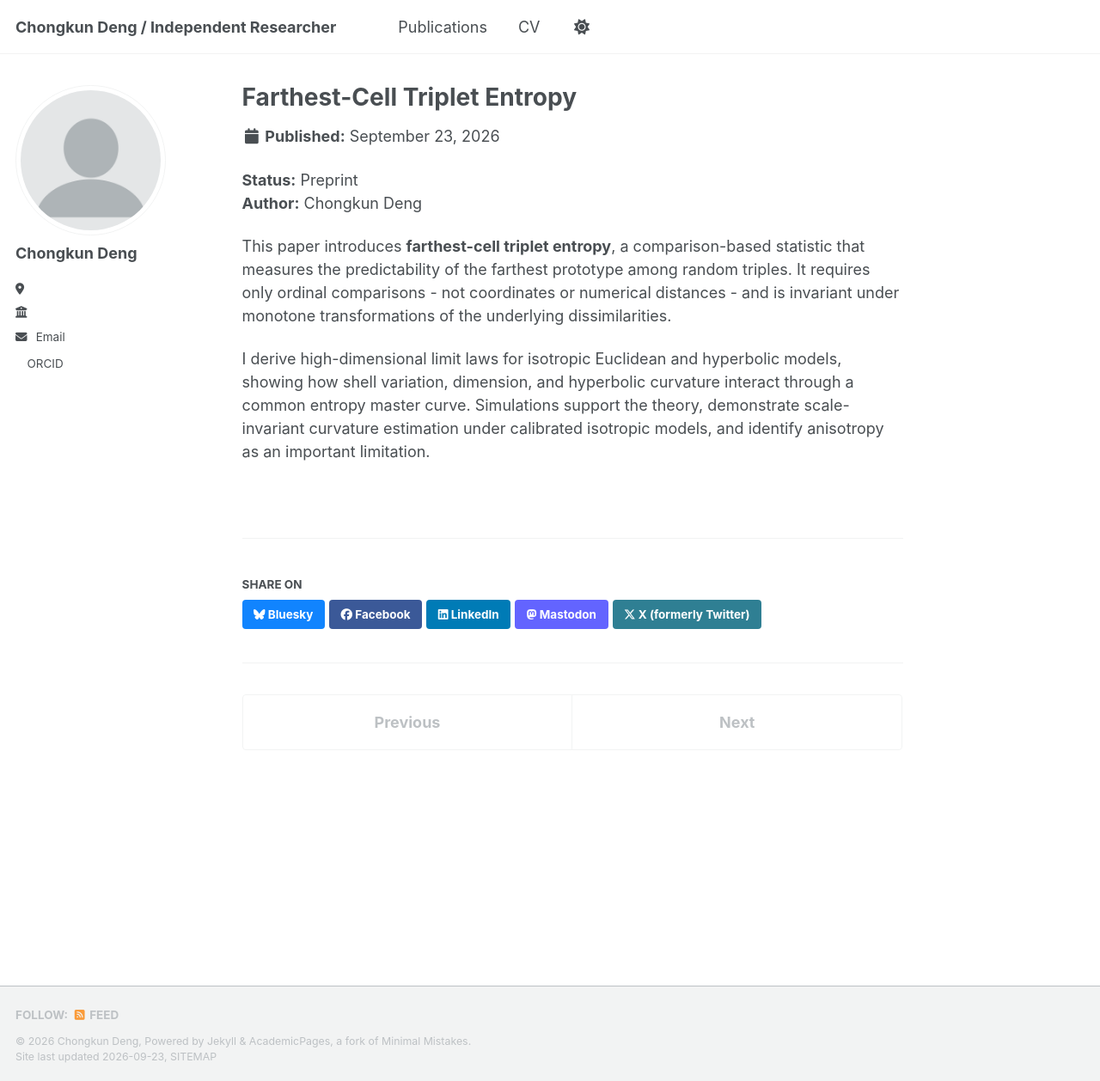
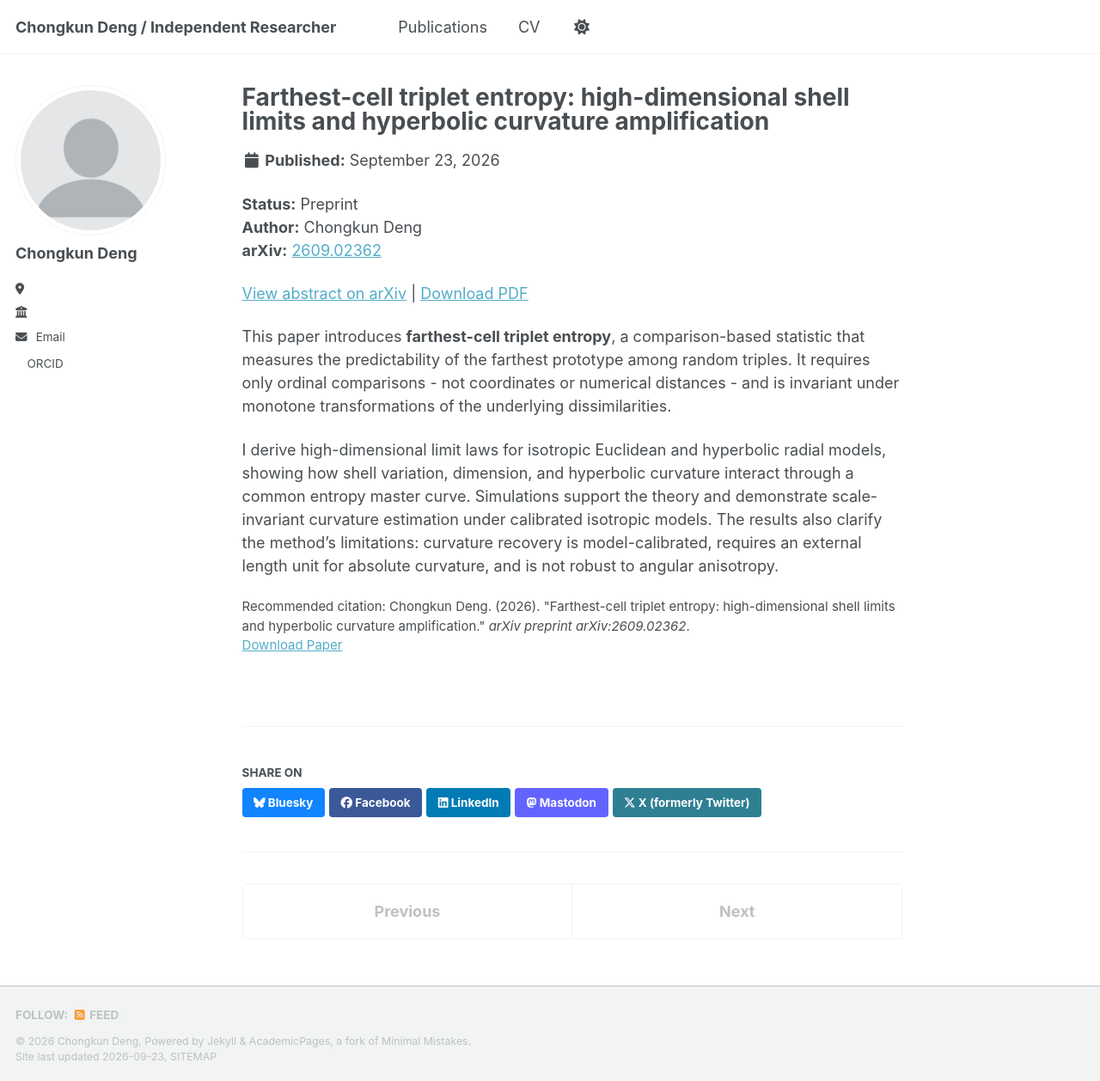
Before and after one commit to chongkun-deng/chongkun-deng.github.io, a Jekyll site: the page built from _publications/farthest-cell-triplet-entropy.md, in a window 1280 px wide and 1258 px high. Shown: the whole window at 86% size. Built offline with Jekyll 4.4.1, drawn with Linux system fonts in a browser that asks for light colours; a style sheet for code colours, icons or effects is not loaded.

Commit message:
Add files via upload

```diff
--- a/_publications/farthest-cell-triplet-entropy.md
+++ b/_publications/farthest-cell-triplet-entropy.md
@@ -1,5 +1,5 @@
 ---
-title: "Farthest-Cell Triplet Entropy"
+title: "Farthest-cell triplet entropy: high-dimensional shell limits and hyperbolic curvature amplification"
 collection: publications
 category: manuscripts
 status: "Preprint"
@@ -7,17 +7,22 @@ year: 2026
 order: 1
 authors: "Chongkun Deng"
 permalink: /publication/farthest-cell-triplet-entropy
-# paperurl: "https://arxiv.org/abs/..."
+paperurl: "https://arxiv.org/abs/2609.02362"
+pdfurl: "https://arxiv.org/pdf/2609.02362"
 # codeurl: "https://github.com/..."
+citation: 'Chongkun Deng. (2026). &quot;Farthest-cell triplet entropy: high-dimensional shell limits and hyperbolic curvature amplification.&quot; <i>arXiv preprint arXiv:2609.02362</i>.'
 excerpt: >-
-  A comparison-based statistic for measuring how predictable the farthest
-  prototype is within a random triple, with high-dimensional limit laws for
-  isotropic Euclidean and hyperbolic models.
+  A comparison-based entropy statistic for the farthest-prototype label among
+  random triples, with high-dimensional limit laws for isotropic Euclidean and
+  hyperbolic models and model-calibrated curvature inference.
 ---
 
 **Status:** Preprint
 **Author:** Chongkun Deng
+**arXiv:** [2609.02362](https://arxiv.org/abs/2609.02362)
+
+[View abstract on arXiv](https://arxiv.org/abs/2609.02362) \| [Download PDF](https://arxiv.org/pdf/2609.02362)
 
 This paper introduces **farthest-cell triplet entropy**, a comparison-based statistic that measures the predictability of the farthest prototype among random triples. It requires only ordinal comparisons - not coordinates or numerical distances - and is invariant under monotone transformations of the underlying dissimilarities.
 
-I derive high-dimensional limit laws for isotropic Euclidean and hyperbolic models, showing how shell variation, dimension, and hyperbolic curvature interact through a common entropy master curve. Simulations support the theory, demonstrate scale-invariant curvature estimation under calibrated isotropic models, and identify anisotropy as an important limitation.
+I derive high-dimensional limit laws for isotropic Euclidean and hyperbolic radial models, showing how shell variation, dimension, and hyperbolic curvature interact through a common entropy master curve. Simulations support the theory and demonstrate scale-invariant curvature estimation under calibrated isotropic models. The results also clarify the method's limitations: curvature recovery is model-calibrated, requires an external length unit for absolute curvature, and is not robust to angular anisotropy.
```
